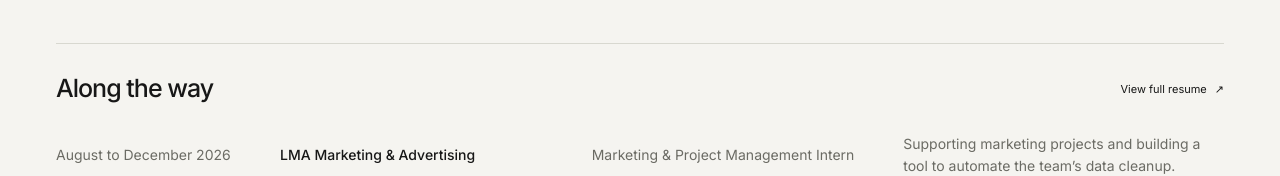
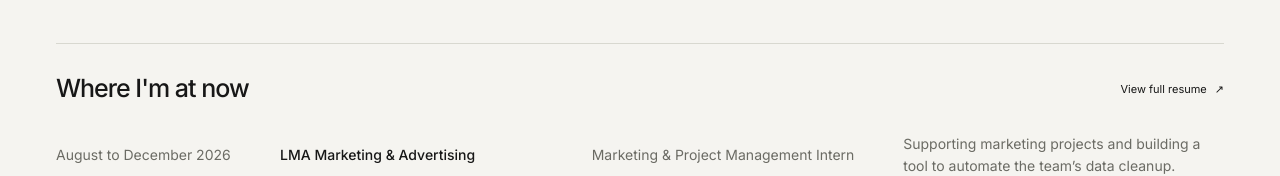
Before and after one commit to emilyhychang/emilyhychang.github.io, a React (Vite) app: page / in a window 1280 px wide. Shown: the part 1725-1901 px from the top of the page. Built offline with nearby package versions, Linux system fonts and the light colour scheme.

Commit message:
formating stuff

```diff
--- a/src/components/About.tsx
+++ b/src/components/About.tsx
@@ -143,7 +143,7 @@ function ExperienceList() {
       aria-labelledby="experience-heading"
     >
       <div className="detail-heading">
-        <h2 id="experience-heading">Along the way</h2>
+        <h2 id="experience-heading">Where I'm at now</h2>
         <ResourceLink href={links.resume} placeholder="Add resume">
           View full resume
         </ResourceLink>
--- a/src/index.css
+++ b/src/index.css
@@ -3203,7 +3203,7 @@ html {
   z-index: -1;
 
   font-family: "Bodoni 72 Smallcaps", "Bodoni 72", Didot, serif;
-  font-size: clamp(120px, 14vw, 260px);
+  font-size: clamp(135px, 15.5vw, 290px);
   font-weight: 700;
   line-height: 0.68;
 
```
